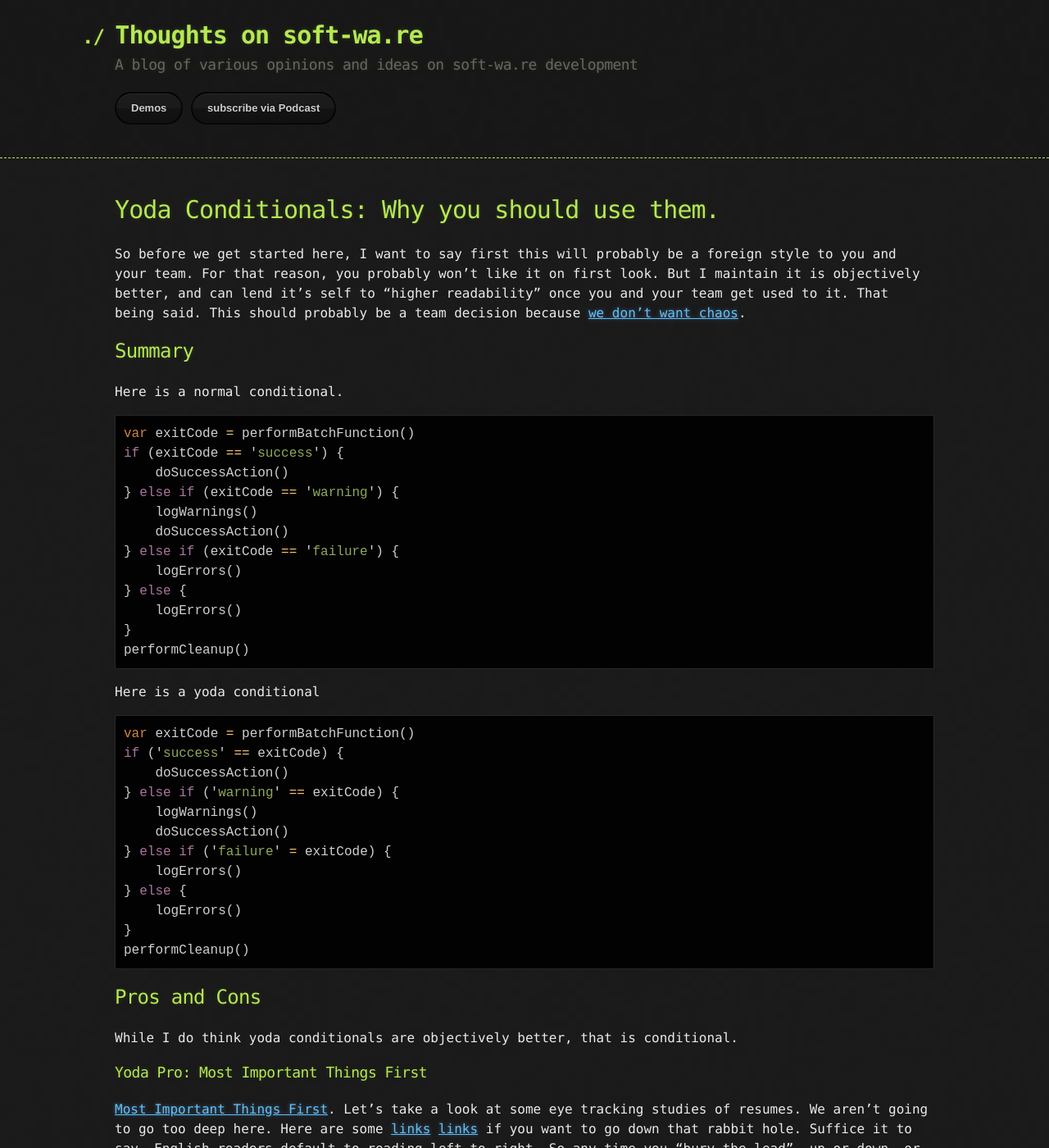
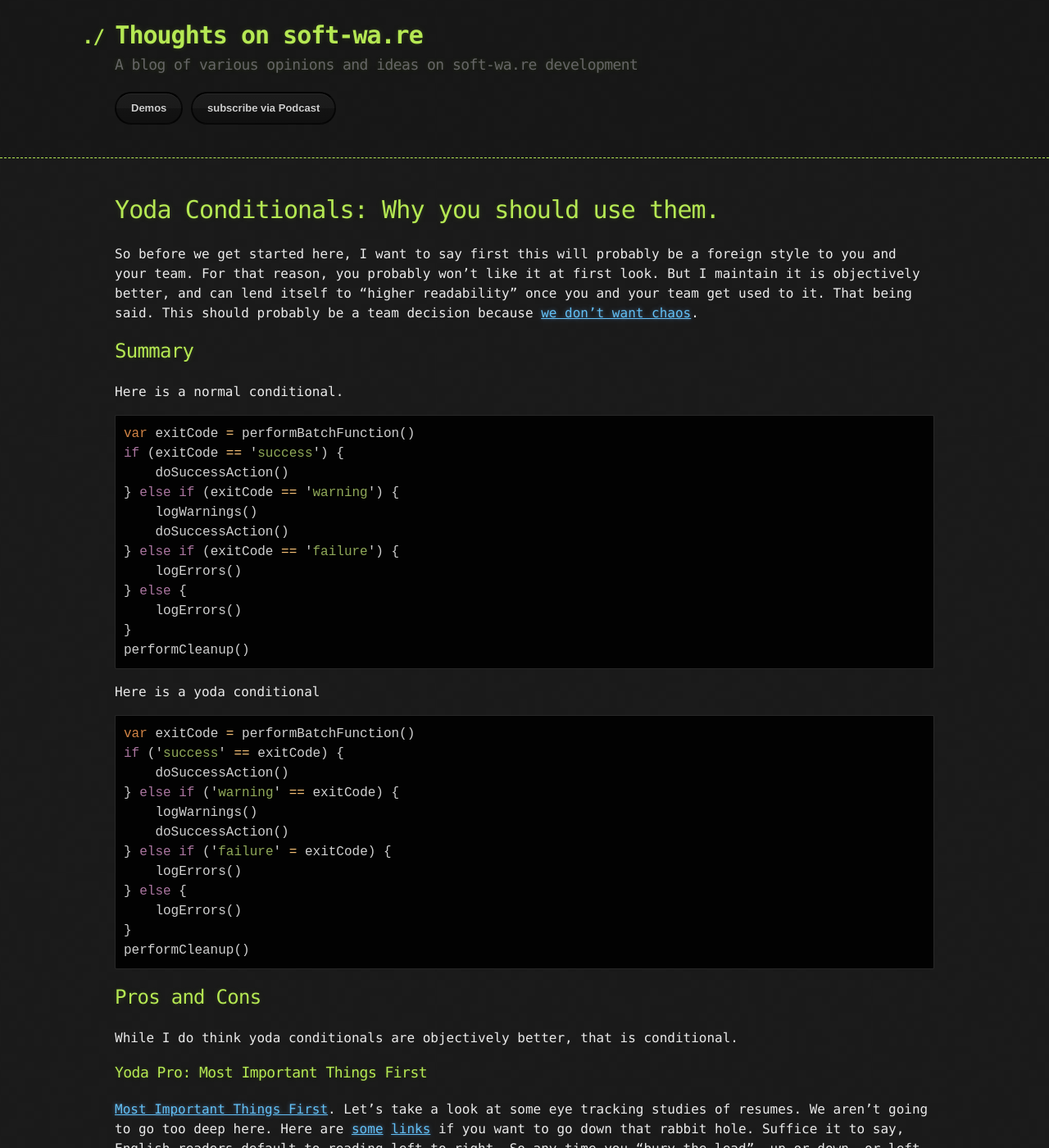
Before and after one commit to tbeckenhauer/tbeckenhauer.github.io, a Jekyll site: the page built from _style_guides/yoda-conditionals.markdown, in a window 1280 px wide and 1400 px high. Shown: the whole window at 82% size. Built offline with Jekyll 4.4.1, drawn with Linux system fonts in a browser that asks for light colours; some of the changed text lies outside the part shown.

Commit message:
yoda-conditionals

```diff
--- a/_style_guides/yoda-conditionals.markdown
+++ b/_style_guides/yoda-conditionals.markdown
@@ -5,7 +5,7 @@
 permalink: /YodaConditionals/
 ---
 
-So before we get started here, I want to say first this will probably be a foreign style to you and your team. For that reason, you probably won't like it on first look.  But I maintain it is objectively better, and can lend it's self to "higher readability" once you and your team get used to it.  That being said. This should probably be a team decision because [we don't want chaos](http://thecodelesscode.com/case/123).
+So before we get started here, I want to say first this will probably be a foreign style to you and your team. For that reason, you probably won't like it at first look.  But I maintain it is objectively better, and can lend itself to "higher readability" once you and your team get used to it.  That being said. This should probably be a team decision because [we don't want chaos](http://thecodelesscode.com/case/123).
 
 ## Summary
 Here is a normal conditional.
@@ -43,9 +43,9 @@
 While I do think yoda conditionals are objectively better, that is conditional.
 
 ### Yoda Pro: Most Important Things First
-[Most Important Things First](https://soft-wa.re/most-important-things-first/).  Let's take a look at some eye tracking studies of resumes. We aren't going to go too deep here.  Here are some [links](https://www.nngroup.com/articles/f-shaped-pattern-reading-web-content/) [links](https://www.workitdaily.com/resumes-eye-tracking-secrets) if you want to go down that rabbit hole.  Suffice it to say, English readers default to reading left to right. So any time you "bury the lead", up or down, or left to right, you are making your work harder to read.  Take a look at this heatmap here.
+[Most Important Things First](https://soft-wa.re/most-important-things-first/).  Let's take a look at some eye tracking studies of resumes. We aren't going to go too deep here.  Here are [some](https://www.nngroup.com/articles/f-shaped-pattern-reading-web-content/) [links](https://www.workitdaily.com/resumes-eye-tracking-secrets) if you want to go down that rabbit hole.  Suffice it to say, English readers default to reading left to right. So any time you "bury the lead", up or down, or left to right, you are making your work harder to read.  Take a look at this heatmap here.
 
-![Resume Eye Tracking study showing English readers default to reading left to right]({{ site.url }}/style_guides/yoda-conditionals.4.png)
+![Resume Eye Tracking study showing English readers default to reading left to right]({{ site.url }}/style_guides/yoda-conditionals.1.jpeg)
 
 ### Yoda Con: This is not expected.
 If this were expected, I wouldn't be writing a blog post about this. The natural Con to the previous Pro is that most code you read will not be written in this way. So if you are on a team, and more than say 70% of the conditionals are written non-yoda, then you should probably continue with that. You don't want to be the one introducing inconsistencies.  So I would get buy-in first that yoda-conditionals lead themselves to a "higher top speed readability", then move forward with them.
```
Also changed, not shown: other parts of _style_guides/yoda-conditionals.markdown (+1 -1 lines).
